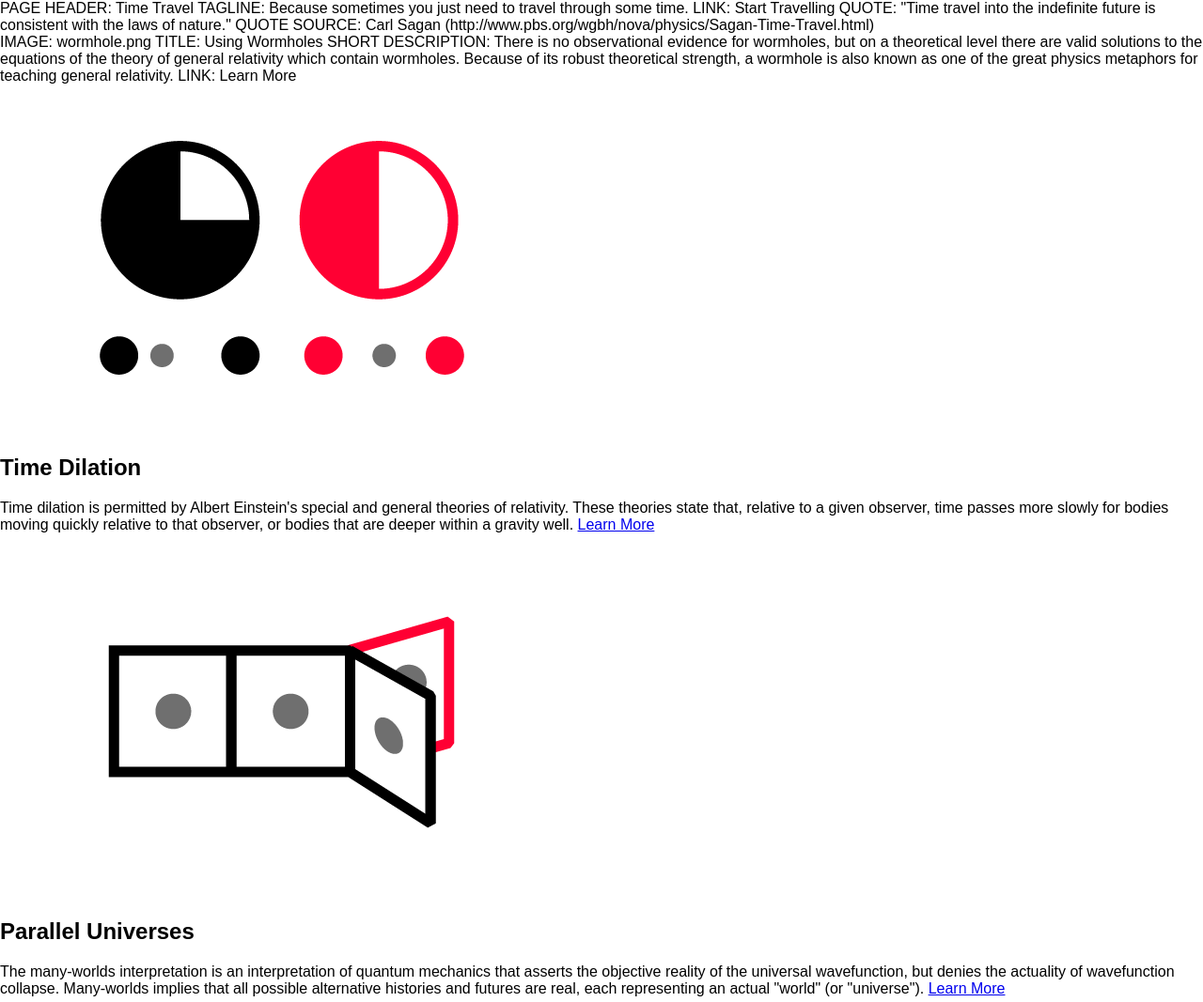
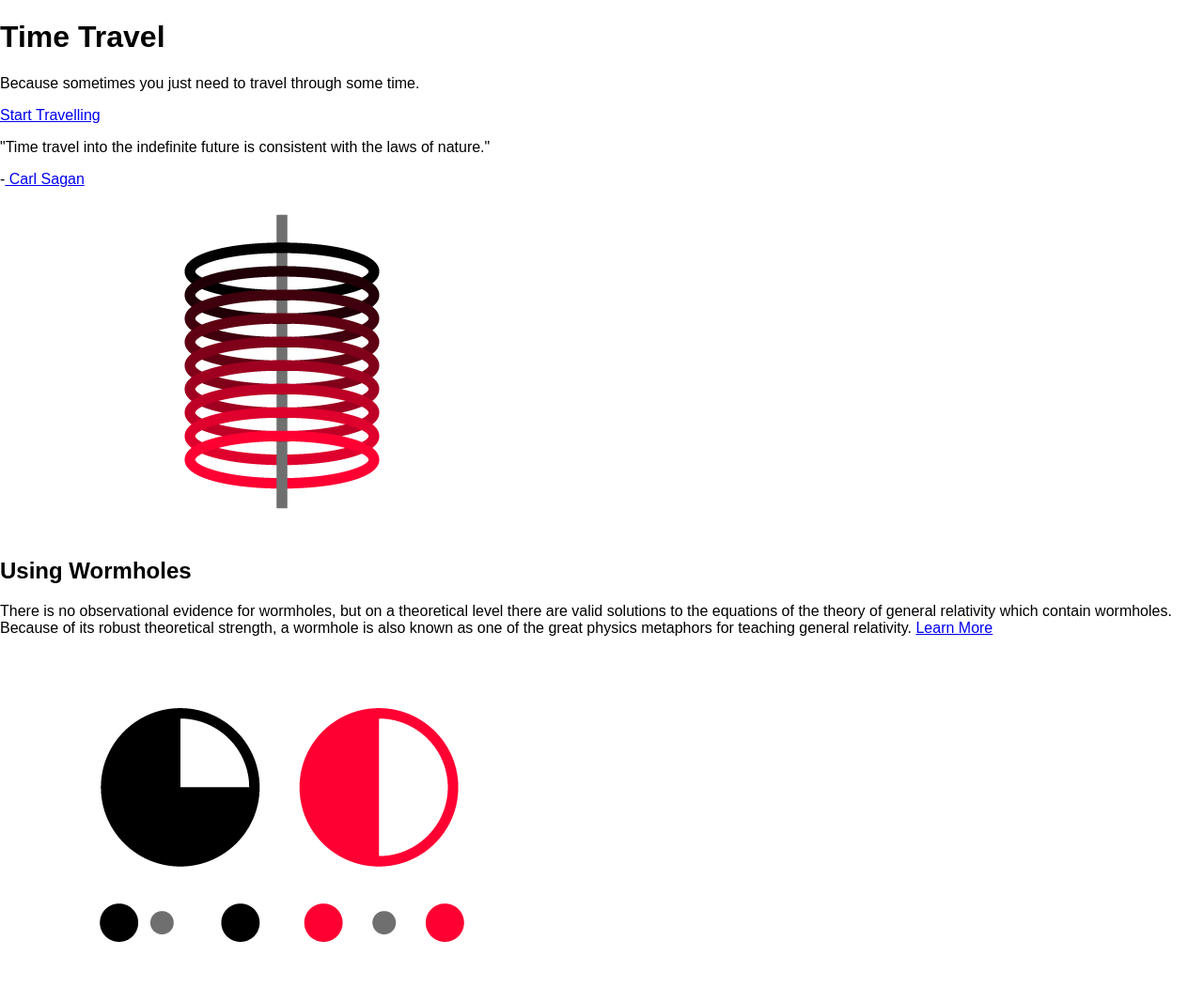
Before and after one commit to AntonSmid/Rwd-Project, a plain HTML site: page index.html in a window 1280 px wide. Shown: the top 1067 px of the page at 94% size. Drawn offline with Linux system fonts and the light colour scheme.

Commit message:
html in place

```diff
--- a/index.html
+++ b/index.html
@@ -11,27 +11,32 @@
 <body>
 
    <!-- Raw page content, ready for semantic structuring -->
+  <header>
+     <h1>Time Travel</h1>
+      <p>Because sometimes you just need to travel through some time.</p>
 
-   PAGE HEADER: Time Travel
+     <a href="#">Start Travelling</a>
+  </header>
 
-   TAGLINE: Because sometimes you just need to travel through some time.
+  <blockquote cite="http://www.pbs.org/wgbh/nova/physics/Sagan-Time-Travel.html">
+      <p>
+         "Time travel into the indefinite future is consistent with the laws of nature."
+      </p>
 
-   LINK: Start Travelling
+      <footer>
+      -<a href="http://www.pbs.org/wgbh/nova/physics/Sagan-Time-Travel.html"> Carl Sagan</a>
 
-   QUOTE: "Time travel into the indefinite future is consistent with the laws of nature."
-
-   QUOTE SOURCE: Carl Sagan (http://www.pbs.org/wgbh/nova/physics/Sagan-Time-Travel.html)
+      </footer>
+   </blockquote>
 
    <div id="main" role="main">
 
-         IMAGE: wormhole.png
-
-         TITLE: Using Wormholes
-
-         SHORT DESCRIPTION:
-         There is no observational evidence for wormholes, but on a theoretical level there are valid solutions to the equations of the theory of general relativity which contain wormholes. Because of its robust theoretical strength, a wormhole is also known as one of the great physics metaphors for teaching general relativity.
-
-         LINK: Learn More
+     <section>
+        <img src="imgs/wormhole.png" alt="wormhole">
+        <h2>Using Wormholes</h2>
+        <p>There is no observational evidence for wormholes, but on a theoretical level there are valid solutions to the equations of the theory of general relativity which contain wormholes. Because of its robust theoretical strength, a wormhole is also known as one of the great physics metaphors for teaching general relativity.
+         <a href="#">Learn More</a></p>
+      </section>
 
       <section>
          <img src="imgs/time-dilation.png" alt="Time Dilation">
```
